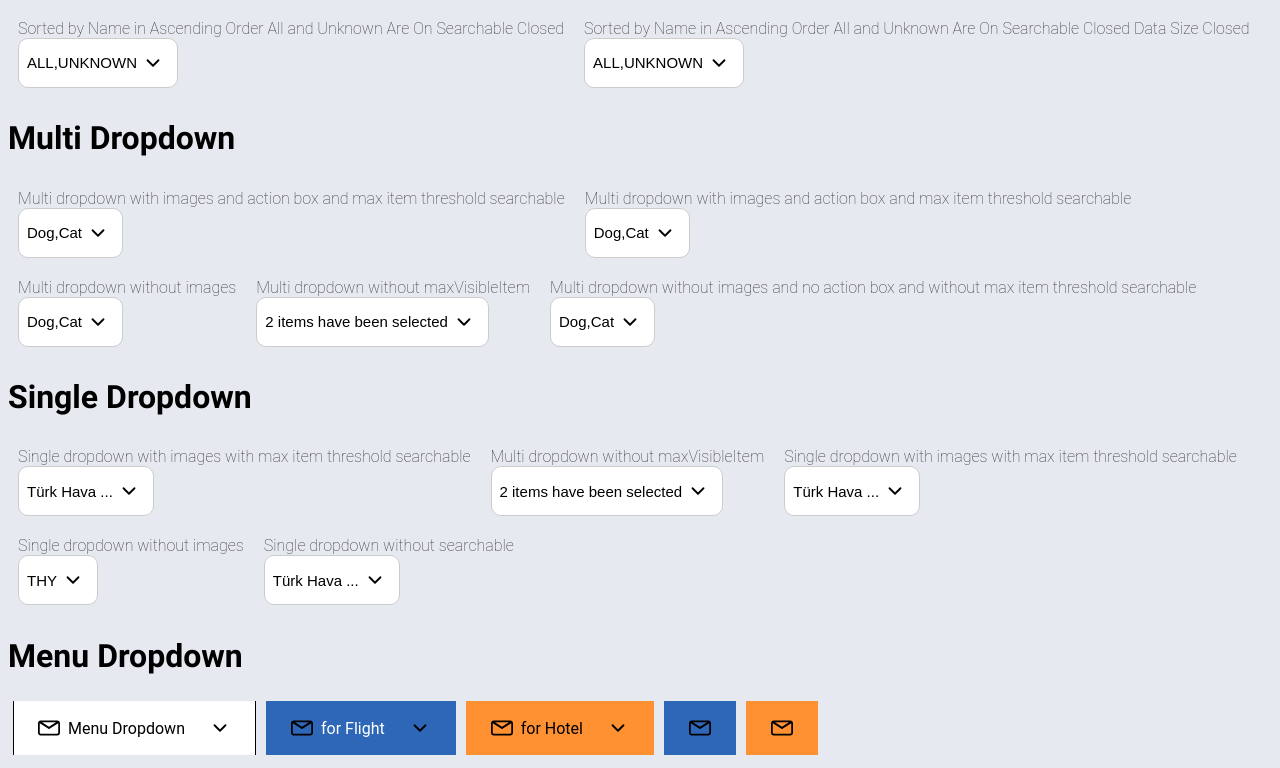
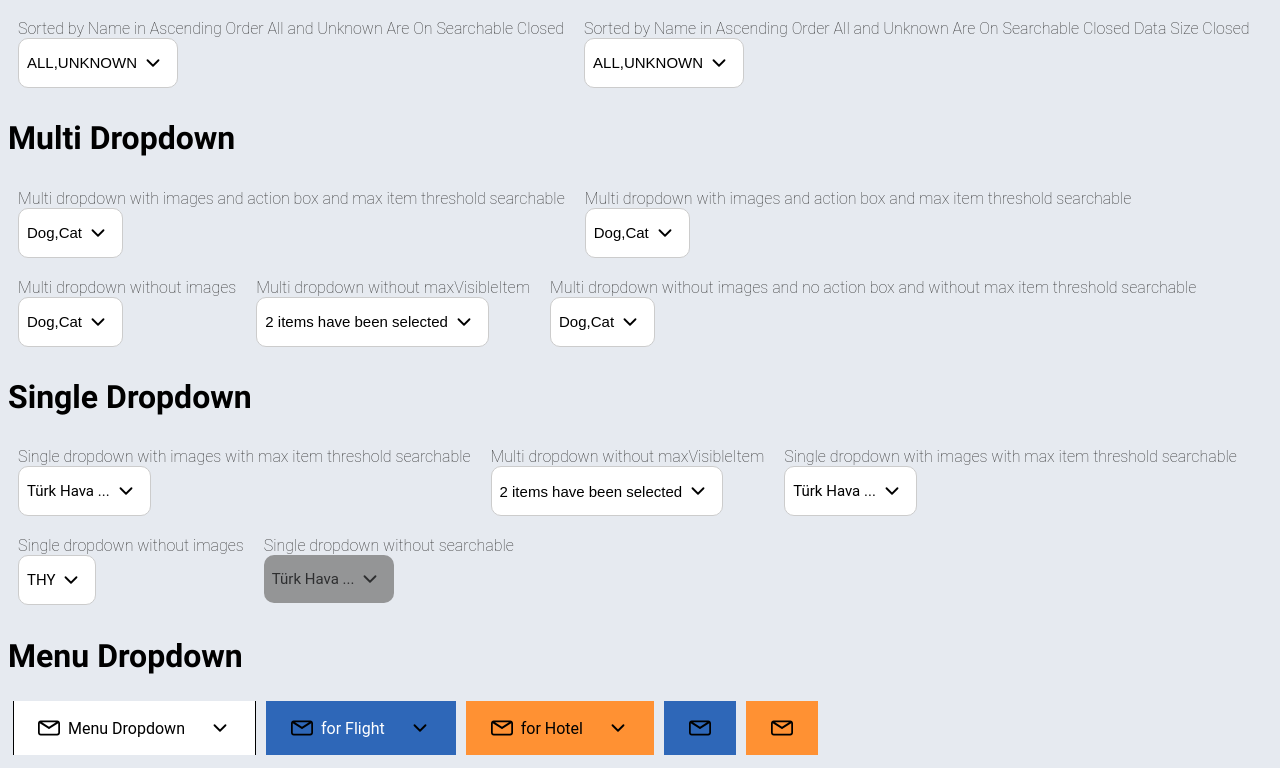
Before and after one commit to Mwiert/miniSpa, a Vue app: page /summerLovers in a window 1280 px wide. Shown: the part 565-1333 px from the top of the page. Built offline with nearby package versions, Linux system fonts and the light colour scheme; a web font is replaced by a local one.

Commit message:
add disabled prop

```diff
--- a/src/components/Dropdown/UIDropdown.vue
+++ b/src/components/Dropdown/UIDropdown.vue
@@ -2,16 +2,25 @@
   <div class="ui-dropdown-c">
     <div class="ui-dropdown-c-wrapper">
       <label class="label" v-if="label?.length !== 0">{{ label }}</label>
-      <button @click="toggleDropdown" class="ui-dropdown-button" :class="{ active: isOpen }">
+      <div
+        @click="toggleDropdown"
+        class="ui-dropdown-button"
+        :class="{ active: isOpen && !disabled, disabled: disabled }">
         <span
-          :class="{ 'placeholder-text-active': !selectedItem[displayField] }"
           class="placeholder-text">
           {{ isLongItem(selectedItem) || placeHolder }}
         </span>
-        <SvgIcon class="arrow" :class="{ up: isOpen }" :name="'arrow-down'" :size="'s'" />
-      </button>
+        <SvgIcon
+          class="arrow"
+          :class="{ up: isOpen && !disabled }"
+          :name="'arrow-down'"
+          :size="'s'" />
+      </div>
 
-      <div v-if="isOpen" class="ui-dropdown-menu" :style="{ fontSize: fontSize + 'px' }">
+      <div
+        v-if="isOpen && !disabled"
+        class="ui-dropdown-menu"
+        :style="{ fontSize: fontSize + 'px' }">
         <div v-if="searchable" class="search-container">
           <div class="search-content-wrapper">
             <input
@@ -126,6 +135,10 @@ export default {
       default: 'iconImage'
     },
     unselectable: {
+      type: Boolean,
+      default: false
+    },
+    disabled: {
       type: Boolean,
       default: false
     }
@@ -251,7 +264,7 @@ export default {
     },
     toggleDropdown() {
       this.isOpen = !this.isOpen
-      if (this.isOpen) {
+      if (this.isOpen && !this.disabled) {
         this.clearSearch()
 
         this.$nextTick(() => {
@@ -280,7 +293,6 @@ export default {
               break
             }
           }
-
         })
       } else {
         this.clearSearch()
@@ -347,7 +359,12 @@ export default {
       justify-content: space-between;
       align-items: center;
       display: flex;
-
+      &.disabled {
+        cursor: not-allowed;
+        background-color: gray;
+        border: none;
+        opacity: 0.8;
+      }
       &.active {
         border: 1px solid #60acfe;
         box-shadow: 0 4px 8px rgba(0, 0, 0, 0.1);
--- a/src/pages/SummerLovers.vue
+++ b/src/pages/SummerLovers.vue
@@ -382,7 +382,8 @@
         :sortByAscending="true"
         :maxItemThreshold="maxItemThreshold"
         :iconImage="'iconImage'"
-        primaryKey="id" />
+        primaryKey="id"
+        disabled />
     </div>
     <h1>{{ 'Menu Dropdown' }}</h1>
 
```
